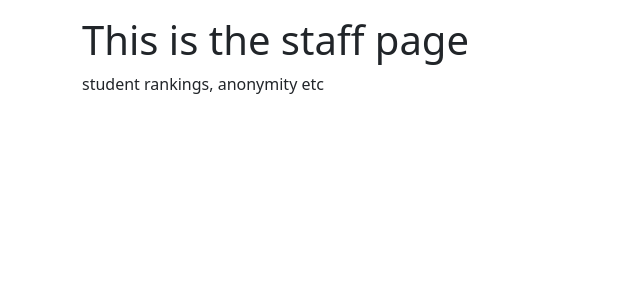
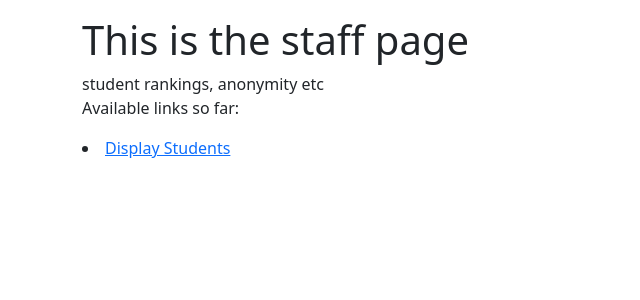
Before and after one commit to kesh2072/BUS-Group-10, a Flask app: page /staff in a window 1280 px wide. Shown: the part 56-356 px from the top of the page, without its empty margins (0-640 px from the left). Run offline with Flask 3, Linux system fonts and the light colour scheme; the visitor is signed in with stand-in values (Sample User, id 1).

Commit message:
added staff view to show student users

```diff
--- a/skeleton/app/templates/staff.html
+++ b/skeleton/app/templates/staff.html
@@ -3,4 +3,14 @@
 {% block content %}
 <h1>This is the staff page</h1>
 <div>student rankings, anonymity etc</div>
+
+<div>
+    <p>
+        Available links so far:
+        <li>
+            <a href="{{ url_for('display_students') }}">Display Students</a>
+        </li>
+    </p>
+</div>
+
 {% endblock %}
--- a/skeleton/app/views.py
+++ b/skeleton/app/views.py
@@ -33,6 +33,13 @@ def admin():
 @login_required
 def staff():
     return render_template('staff.html', title="Staff")
+
+@app.route('/staff/display_students')
+@login_required
+def display_students():
+    all_students = db.select(User).where(User.role == "Student")
+    all_students_lst = db.session.scalars(all_students)
+    return render_template('display_students.html', title="Display Students", all_students_lst=all_students_lst)
 
 @app.route("/student")
 @login_required
```
Also changed, not shown: skeleton/app/templates/display_students.html (added, +25 -0 lines).
